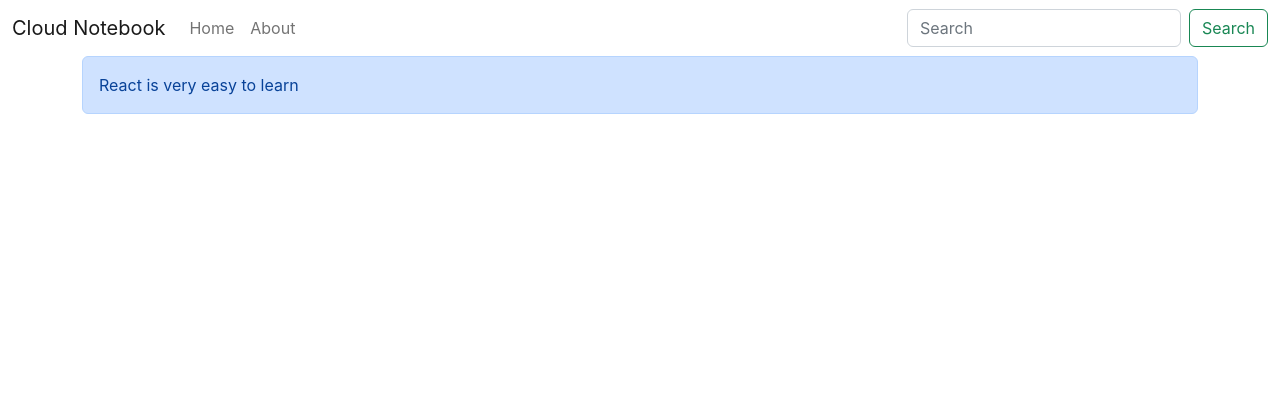
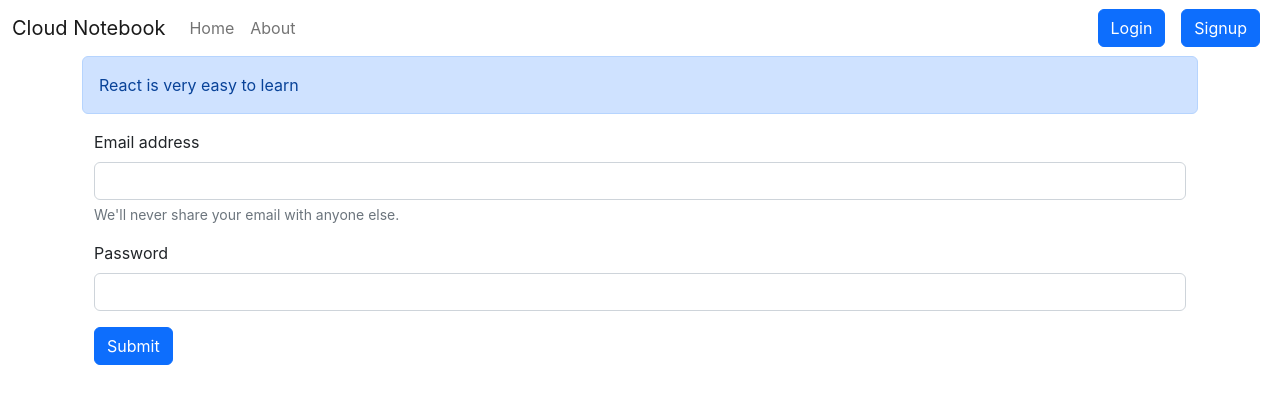
Before and after one commit to VaibhavBomle/cloudNoteBook, a React (Create React App) app: page /login in a window 1280 px wide. Shown: the top 404 px of the page. Built offline with nearby package versions, Linux system fonts and the light colour scheme.

Commit message:
Topic 68,69,70 - Adding front end validationcomponent,adding login component and adding SignUp omponent

```diff
--- a/src/App.js
+++ b/src/App.js
@@ -5,6 +5,8 @@ import Home from "./components/Home";
 import About from "./components/About";
 import NoteState from "./context/notes/NoteState";
 import Alert from "./components/Alert";
+import Signup from "./components/Signup";
+import Login from "./components/Login";
 
 function App() {
   return (
@@ -16,6 +18,8 @@ function App() {
         <Routes>
         <Route path="/home" element={<Home/>}/>
         <Route path="/about" element={<About/>}/>
+        <Route path="/login" element={<Login/>}/>
+        <Route path="/signup" element={<Signup/>}/>
         </Routes>
         </div>
       </Router>
--- a/src/components/AddNote.js
+++ b/src/components/AddNote.js
@@ -30,6 +30,8 @@ const AddNote = () => {
               name="title"
               aria-describedby="emailHelp"
               onChange={onChange}
+              minLength={5}
+              required
             />
           </div>
           <div className="mb-3">
@@ -42,6 +44,8 @@ const AddNote = () => {
               id="description"
               name="description"
               onChange={onChange}
+              minLength={5}
+              required
             />
           </div>
           <div className="mb-3">
@@ -54,6 +58,8 @@ const AddNote = () => {
               id="tag"
               name="tag"
               onChange={onChange}
+              minLength={5}
+              required
             />
           </div>
           <button type="submit" className="btn btn-primary" onClick={handleClick}>
--- /dev/null
+++ b/src/components/Login.js
@@ -0,0 +1,52 @@
+import React, { useState } from 'react'
+import {useNavigate} from 'react-router-dom'
+
+const Login = () => {
+    const host = "http://localhost:3001";
+    const [credential,setCredential] = useState({email:"",password:""});
+    let navigate = useNavigate();
+    const onChange = (e) => {
+        setCredential({ ...credential, [e.target.name]: e.target.value });
+      }
+    const handleSubmit = async (e) => {
+        e.preventDefault();
+        // Get all Notes
+        console.log("handleSubmit");
+        const response = await fetch(`${host}/api/auth/login`, {
+            method: "POST",
+            headers: {
+                "Content-Type": "application/json"
+            },
+            body:JSON.stringify({email:credential.email,password:credential.password})
+        });
+        const json = await response.json();
+        console.log("login Response ",json);
+        if(json.success){
+            // Redirect to home page
+            localStorage.setItem("token",json.authToken);
+            navigate("/home")
+        }else{
+            alert("Invalid Credential")
+        }
+
+    }
+
+    return (
+        <div className = "container">
+            <form onSubmit={handleSubmit}>
+                <div className="mb-3">
+                    <label htmlFor="exampleInputEmail1" className="form-label">Email address</label>
+                    <input type="email" className="form-control" id="email" value = {credential.email} onChange = {onChange} name="email" aria-describedby="emailHelp" />
+                    <div id="emailHelp" className="form-text">We'll never share your email with anyone else.</div>
+                </div>
+                <div className="mb-3">
+                    <label htmlFor="exampleInputPassword1" className="form-label">Password</label>
+                    <input type="password" className="form-control" id="email" value = {credential.password} onChange = {onChange} name="password" />
+                </div>
+                <button type="submit" className="btn btn-primary" >Submit</button>
+            </form>
+        </div>
+    )
+}
+
+export default Login
--- a/src/components/NavBar.js
+++ b/src/components/NavBar.js
@@ -23,9 +23,9 @@ const NavBar = () =>{
           <Link className={`nav-link ${location.pathname === "/about"? "active": ""}`} aria-current="page" to="/about">About</Link>
         </li>
       </ul>
-      <form className="d-flex" role="search">
-        <input className="form-control me-2" type="search" placeholder="Search" aria-label="Search"/>
-        <button className="btn btn-outline-success" type="submit">Search</button>
+      <form className="d-flex">
+        <Link className="btn btn-primary mx-2"  to = "/login" role="button">Login</Link>
+        <Link className="btn btn-primary mx-2"  to = "/signup" role="button">Signup</Link>
       </form>
     </div>
   </div>
--- a/src/components/Notes.js
+++ b/src/components/Notes.js
@@ -1,26 +1,29 @@
-import React, { useContext, useEffect, useRef ,useState} from "react";
+import React, { useContext, useEffect, useRef, useState } from "react";
 import noteContext from "../context/notes/noteContext";
 import NoteItem from "./NoteItem";
 import AddNote from "./AddNote";
 const Notes = () => {
   const context = useContext(noteContext);
-  const { notes, fetchAllNotes } = context;
+  const { notes, fetchAllNotes, editNote } = context;
   useEffect(() => {
     console.log("User Effect..........")
     fetchAllNotes();   // Need to fix this bug -> When we added note, newely added note data not populated
   }, []);
 
   const ref = useRef(null);
-  const [note, setNote] = useState({ etitle: "", edescription: "", etag: "default" });
+  const refClose = useRef(null);
+
+  const [note, setNote] = useState({ etitle: "", edescription: "", etag: "" });
   const updateNote = (currentNote) => {
     console.log("updateNote..........", note)
     ref.current.click();
-  setNote({etitle: currentNote.title,edescription: currentNote.description, etag : currentNote.tag});
+    setNote({ id: currentNote._id, etitle: currentNote.title, edescription: currentNote.description, etag: currentNote.tag });
   }
 
   const handleClick = (e) => {
-    console.log("Updating the note : ",note)
-    e.preventDefault()
+    console.log("Updating the note : ", note)
+    editNote(note.id, note.etitle, note.edescription, note.etag);
+    refClose.current.click();
   }
 
   const onChange = (e) => {
@@ -56,6 +59,8 @@ const Notes = () => {
                     value={note.etitle}
                     aria-describedby="emailHelp"
                     onChange={onChange}
+                    minLength={5}
+                    required
                   />
                 </div>
                 <div className="mb-3">
@@ -69,6 +74,8 @@ const Notes = () => {
                     value={note.edescription}
                     name="edescription"
                     onChange={onChange}
+                    minLength={5}
+                    required
                   />
                 </div>
                 <div className="mb-3">
@@ -82,6 +89,8 @@ const Notes = () => {
                     value={note.etag}
                     name="etag"
                     onChange={onChange}
+                    minLength={5}
+                    required
                   />
                 </div>
                 {/* <button type="submit" className="btn btn-primary" onClick={handleClick}>
@@ -90,8 +99,8 @@ const Notes = () => {
               </form>
             </div>
             <div className="modal-footer">
-              <button type="button" className="btn btn-secondary" data-bs-dismiss="modal">Close</button>
-              <button type="button" onClick={handleClick}  className="btn btn-primary">Update Note</button>
+              <button ref={refClose} type="button" className="btn btn-secondary" data-bs-dismiss="modal">Close</button>
+              <button onClick={handleClick} type="button" className="btn btn-primary">Update Note</button>
             </div>
           </div>
         </div>
@@ -99,6 +108,9 @@ const Notes = () => {
 
       <div className="row my-3">
         <h2>You Notes</h2>
+        <div className="container mx-2">
+          {notes.length === 0 && `No notes to display`}
+        </div>
         {notes.map((note) => {
           return <NoteItem key={note._id} updateNote={updateNote} note={note} />;
         })}
--- /dev/null
+++ b/src/components/Signup.js
@@ -0,0 +1,55 @@
+import React,{ useState }  from 'react'
+import {useNavigate} from 'react-router-dom'
+
+const Signup = () => {
+  let navigate = useNavigate();
+  const host = "http://localhost:3001";
+  const [credential,setCredential] = useState({name:"",email:"",password:"",cpassword:""});
+  const onChange = (e) => {
+    setCredential({ ...credential, [e.target.name]: e.target.value });
+  }
+
+  const handleSubmit = async(e) =>{
+    e.preventDefault();
+    const {name,email,password} = credential;
+
+    console.log("handleSubmit");
+    const response = await fetch(`${host}/api/auth/create-user`, {
+        method: "POST",
+        headers: {
+            "Content-Type": "application/json"
+        },
+        body:JSON.stringify({name,email,password})
+    });
+    const json = await response.json();
+    console.log("signup Response ",json);
+    localStorage.setItem("token",json.authToken);
+    navigate("/home")
+  }
+
+  return (
+    <div className="container">
+     <form onSubmit={handleSubmit}>
+                <div className="mb-3">
+                    <label htmlFor="exampleInputEmail1" className="form-label">Name</label>
+                    <input type="text" className="form-control" id="name" onChange = {onChange} name="name" aria-describedby="emailHelp" />
+                </div>
+                <div className="mb-3">
+                    <label htmlFor="exampleInputPassword1" className="form-label">Email</label>
+                    <input type="email" className="form-control" id="email"  onChange = {onChange} name="email" />
+                </div>
+                <div className="mb-3">
+                    <label htmlFor="exampleInputPassword1" className="form-label">Password</label>
+                    <input type="password" className="form-control" id="password"  onChange = {onChange} name="password"/>
+                </div>
+                <div className="mb-3">
+                    <label htmlFor="exampleInputPassword1" className="form-label">Confirm Password</label>
+                    <input type="password" className="form-control" id="cpassword"  onChange = {onChange} name="cpassword" />
+                </div>
+                <button type="submit" className="btn btn-primary">Submit</button>
+            </form>
+    </div>
+  )
+}
+
+export default Signup
--- a/src/context/notes/NoteState.js
+++ b/src/context/notes/NoteState.js
@@ -68,7 +68,7 @@ const NoteState = (props) => {
   const editNote = async (id, title, description, tag) => {
     // API Call
     const response = await fetch(`${host}/api/notes/updatenote/${id}`, {
-      method: "POST",
+      method: "PUT",
       headers: {
         "Content-Type": "application/json",
         "auth-token":
@@ -81,17 +81,22 @@ const NoteState = (props) => {
         tag
       }),
     });
-    const json = response.json();
-    console.log("Json : " + json);
+    const json = await response.json();
+    console.log("Updated Response :"+ json);
+
+    let newNotes = JSON.parse(JSON.stringify(notes))
     // TODO : EDIT DATA
     for (let index = 0; index < notes.length; index++) {
       const element = notes[index];
       if (element._id === id) {
-        element.title = title;
-        element.description = description;
-        element.tag = tag;
+        newNotes[index].title = title;
+        newNotes[index].description = description;
+        newNotes[index].tag = tag;
+        break;
       }
+
     }
+    setNotes(newNotes)
   };
   return (
     <NoteContext.Provider
```
Also changed, not shown: 1 other file (tests, documents, lock files or other folders).
